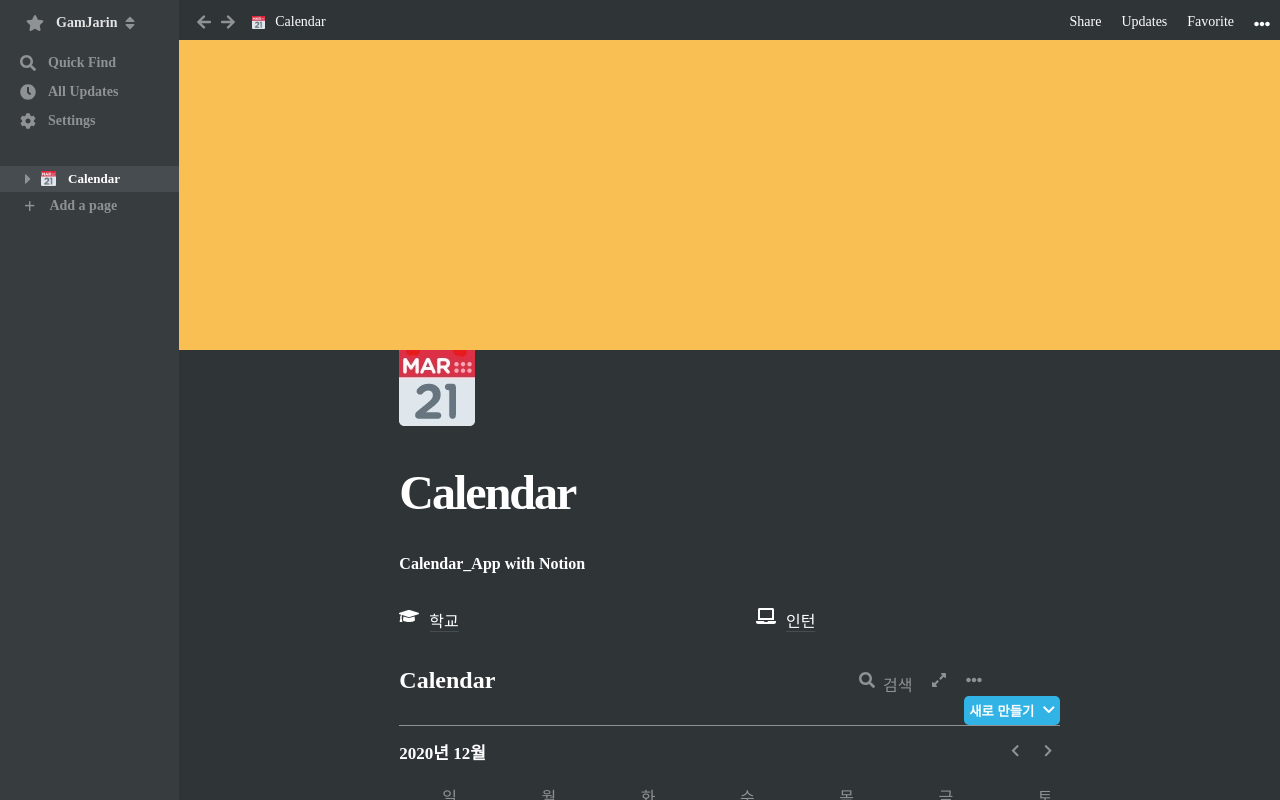
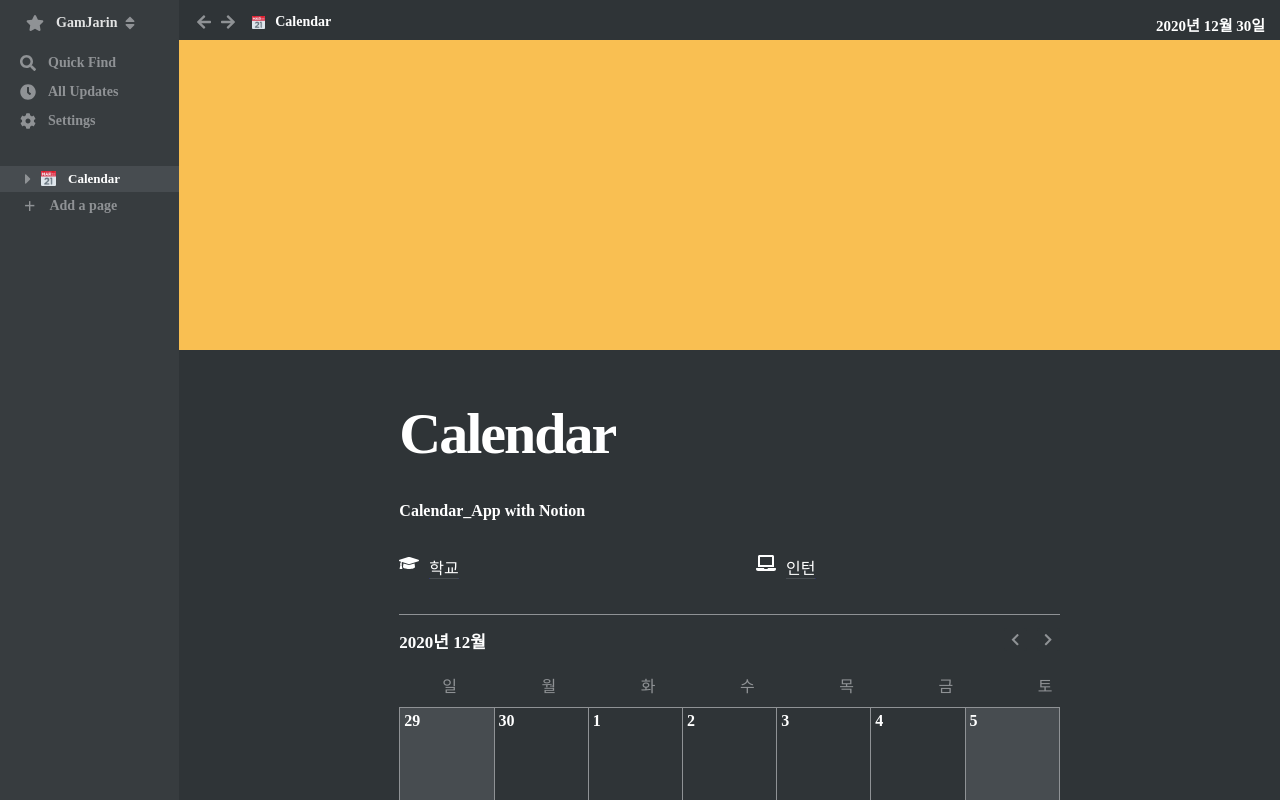
Before and after one commit to JangIBin/Calendar_App, a React (Create React App) app: page / in a window 1280 px wide. Shown: the top 800 px of the page. Built offline with nearby package versions, Linux system fonts and the light colour scheme.

Commit message:
필요없는 기능 삭제, modal 데이터 추가

```diff
--- a/src/components/calendar/CalendarApp.js
+++ b/src/components/calendar/CalendarApp.js
@@ -11,6 +11,7 @@
 import buildCalendar from "./build";
 import dayStyles from './styles';
 import ModalPage from '../modal/ModalPage';
+// import ModalList from '../modal/ModalList';
 
 function CalendarApp() {
 	const [calendar, setCalendar] = useState([]);
--- a/src/components/columns/Intern.js
+++ b/src/components/columns/Intern.js
@@ -1,4 +1,4 @@
-import React, { useState, useRef } from 'react';
+import React, { useState } from 'react';
 
 import './Intern.css';
 import '../../reset.css';
@@ -41,7 +41,6 @@
     });
   };
 
-  // const nextId = useRef(4);
   const onSend = () => {
     const user = {
       id:users.length+1,
--- a/src/components/header/Header.css
+++ b/src/components/header/Header.css
@@ -29,20 +29,14 @@
   .header-left .header-name {
     color: #ffffff;
     font-size: 14px;
+    font-weight: bold;
   }
 
   .header-right {
-    display: flex;
     float: right;
+    margin-top: 14px;
+    margin-right: 15px;
+    font-weight: bold;
+    font-size: 15px;
+    color: #ffffff;
   }
-
-  .header-right p {
-    color: #ffffff;
-    font-size: 14px;
-    padding: 14px 10px;
-  }
-
-  .header-right i {
-    color: #ffffff;
-    padding: 16px 10px;
-  }
--- a/src/components/header/Header.js
+++ b/src/components/header/Header.js
@@ -1,4 +1,6 @@
 import React from 'react';
+
+import moment from 'moment';
 
 // CSS, Image
 import './Header.css';
@@ -11,6 +13,9 @@
 } from "@fortawesome/free-solid-svg-icons";
 
 function Header() {
+
+  const nowTime = moment().format('YYYY년 MM월 DD일');
+
   return(
     <div className="Header">
       <div className="header">
@@ -22,10 +27,7 @@
         </div>
 
         <div className="header-right">
-          <p>Share</p>
-          <p>Updates</p>
-          <p>Favorite</p>
-          <i><FontAwesomeIcon icon={faEllipsisH} /></i>
+          <div>{nowTime}</div>
         </div>
       </div>
   	</div>
--- a/src/components/main/Main.css
+++ b/src/components/main/Main.css
@@ -24,8 +24,9 @@
 }
 
 .main .main-background-2 .main-title {
+  padding-top: 50px;
   color: #ffffff;
-  font-size: 48px;
+  font-size: 58px;
   font-weight: bold;
   letter-spacing: -2px;
 }
@@ -90,68 +91,6 @@
   margin-top: 35px;
 }
 
-.main .main-background-2 .main-schedule .schedule-title {
-  float: left;
-  width: 50px;
-}
-
-.main .main-background-2 .main-schedule .schedule-title p {
-  color: #ffffff;
-  font-size: 24px;
-  font-weight: bold;
-}
-
-.main .main-background-2 .main-schedule .schedule-right {
-  display: flex;
-  margin-top: 5px;
-  margin-left: 59%;
-  float: left;
-  color: #8f9295;
-}
-
-.main .main-background-2 .main-schedule .schedule-right p {
-  margin-left: 8px;
-}
-
-.main .main-background-2 .main-schedule .schedule-right i {
-  margin-left: 20px;
-}
-
-.main .main-background-2 .main-schedule .btn_group{
-  display: flex;
-  float: right;
-  margin-right: 3px;
-}
-
-.main .main-background-2 .main-schedule .btn_group button{
-  border: 0;
-  background-color: rgb(50, 179, 230);
-  color: white;
-  padding: 5px;
-  outline: none;
-}
-
-.main .main-background-2 .main-schedule .btn_group button:hover {
-  background-color: rgb(33, 148, 194);
-}
-
-.main .main-background-2 .main-schedule .btn_group .test_btn1{
-  margin-right:-1px;
-  border-top-left-radius: 5px;
-  border-bottom-left-radius: 5px;
-  font-weight: bold;
-}
-
-.main .main-background-2 .main-schedule .btn_group .test_btn2{
-  margin-right:-3px;
-  border-top-right-radius: 5px;
-  border-bottom-right-radius: 5px;
-}
-
-.main .main-background-2 .main-schedule .schedule-hr {
-  padding-top: 4%;
-}
-
 .main .main-background-2 .main-schedule .schedule-hr hr {
   width: 100%;
   border: 0;
--- a/src/components/main/Main.js
+++ b/src/components/main/Main.js
@@ -3,12 +3,11 @@
 
 // CSS, Image
 import './Main.css';
-import img from '../../img/day.jpg';
 
 // FontAwesomeIcon
 import { FontAwesomeIcon } from "@fortawesome/react-fontawesome";
 import {
-  faSearch, faEllipsisH, faGraduationCap, faLaptop, faExpandAlt, faChevronDown
+  faGraduationCap, faLaptop
 } from "@fortawesome/free-solid-svg-icons";
 
 import CalendarApp from '../calendar/CalendarApp';
@@ -20,7 +19,6 @@
         <div className="main-background-1"></div>
         <div className="main-background-2">
           <div className="background-2-wrap">
-            <img src={img} alt="day" />
             <div className="main-title">
               Calendar
             </div>
@@ -38,21 +36,6 @@
               </div>
             </div>
             <div className="main-schedule">
-              <div className="schedule-title">
-                <p>Calendar</p>
-              </div>
-              <div className="schedule-right">
-                <i><FontAwesomeIcon icon={faSearch} className="right-icon" /></i>
-                <p>검색</p>
-                <i><FontAwesomeIcon icon={faExpandAlt} className="right-icon" /></i>
-                <i><FontAwesomeIcon icon={faEllipsisH} className="right-icon" /></i>
-              </div>
-              <div className="btn_group">
-                <button className="test_btn1">새로 만들기</button>
-                <button className="test_btn2">
-                	<i><FontAwesomeIcon icon={faChevronDown} /></i>
-                </button>
-              </div>
               <div className="schedule-hr">
                 <hr />
               </div>
--- /dev/null
+++ b/src/components/modal/ModalComment.js
@@ -0,0 +1,13 @@
+import React from 'react';
+
+function ModalComment({user, onRemove}) {
+	return (
+		<div className="ModalComment">
+			<b>{user.title}</b>
+			<p>{user.comment}</p>
+			<button onClick={() => onRemove(user.id)}>삭제</button>
+		</div>
+	)
+}
+
+export default ModalComment;
--- a/src/components/modal/ModalInput.js
+++ b/src/components/modal/ModalInput.js
@@ -1,4 +1,4 @@
-import React, { useState } from 'react';
+import React from 'react';
 import 'react-responsive-modal/styles.css';
 
 import './ModalInput.css';
@@ -8,7 +8,9 @@
   faCaretSquareDown
 } from "@fortawesome/free-solid-svg-icons";
 
-const ModalInput = ({title, modalComment, onChange, onSend}) => {
+import ModalList from './ModalList';
+
+const ModalInput = ({users, title, comment, onChange, onSend, onRemove}) => {
 
 	return(
 		<div className="Modal">
@@ -28,11 +30,12 @@
       </div>
 			<hr />
 			<div className="commentModal">
-				<input name="modalComment" placeholder="Add a comment..." onChange={onChange} value={modalComment} />
+				<input name="comment" placeholder="Add a comment..." onChange={onChange} value={comment} />
 			</div>
 			<div className="modifyButtonModal">
 				<button onClick={onSend}>수정</button>
 			</div>
+			<ModalList users={users} onRemove={onRemove} />
 		</div>
 	);
 };
--- a/src/components/modal/ModalList.js
+++ b/src/components/modal/ModalList.js
@@ -1,9 +1,13 @@
 import React from 'react';
 
-function ModalList() {
+import ModalComment from './ModalComment';
+
+function ModalList({users, onRemove}) {
   return (
 		<div className="ModalList">
-
+			{users.map(user => (
+				<ModalComment key={user.id} user={user} onRemove={onRemove} />
+			))}
 		</div>
   )
 }
--- a/src/components/modal/ModalMenu.js
+++ b/src/components/modal/ModalMenu.js
@@ -1,6 +1,5 @@
-import React, { useState } from 'react';
+import React from 'react';
 import 'react-responsive-modal/styles.css';
-import { Modal } from 'react-responsive-modal';
 
 import './Modal.css';
 
--- a/src/components/modal/ModalPage.js
+++ b/src/components/modal/ModalPage.js
@@ -1,4 +1,4 @@
-import React, {useEffect, useState, useRef} from 'react';
+import React, {useEffect, useState} from 'react';
 import 'react-responsive-modal/styles.css';
 import { Modal } from 'react-responsive-modal';
 
@@ -11,10 +11,10 @@
 
 	const [inputs, setInputs] = useState({
 		title:'',
-		modalComment:''
+		comment:''
 	});
 
-	const {title, modalComment} = inputs;
+	const {title, comment} = inputs;
 
 	const [users, setUsers] = useState([]);
 
@@ -31,21 +31,24 @@
     });
 	};
 
-	const nextId = useRef(1);
   const onSend = () => {
     const user = {
-			id: nextId.current,
-			test,
-			modalComment
+			id: users.length+1,
+			title,
+			comment
     };
     setUsers([...users, user]);
 
     setInputs({
-			test:'',
-			modalComment:''
+			title:'',
+			comment:''
     });
-    nextId.current += 1;
-  }
+    users.length += 1;
+	}
+
+	const onRemove = (id) => {
+		setUsers(users.filter(user => user.id !== id))
+	}
 
 	useEffect(()=>{
 		if(openSecond===true && open === true){
@@ -60,7 +63,7 @@
 				<ModalMenu onOpenSecondModal={onOpenSecondModal}/>
 			</Modal>
 			<Modal open={openSecond} onClose={onCloseSecondModal} center>
-				<ModalInput title={title} modalComment={modalComment} onChange={onChange} onSend={onSend} />
+				<ModalInput users={users} title={title} comment={comment} onChange={onChange} onSend={onSend} onRemove={onRemove} />
 			</Modal>
 		</div>
 	);
```
Also changed, not shown: 1 other file (tests, documents, lock files or other folders).
